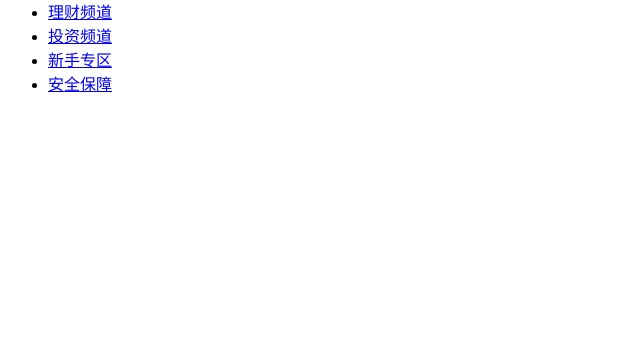
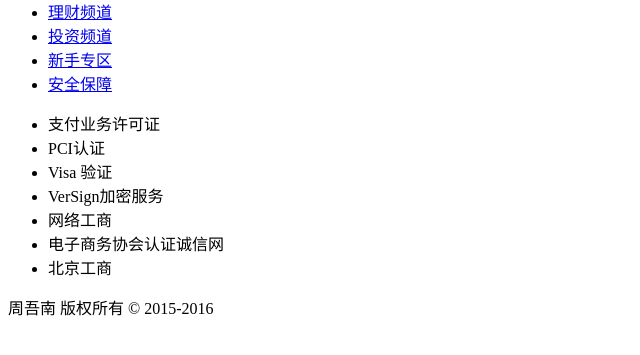
Before and after one commit to mingttong/ResponsiveWebFromImooc, a plain HTML site: page src/index.html in a window 1280 px wide. Shown: the part 249-604 px from the top of the page, without its empty margins (0-640 px from the left). Drawn offline with Linux system fonts and the light colour scheme.

Commit message:
我再提交

```diff
--- a/src/index.html
+++ b/src/index.html
@@ -35,7 +35,18 @@
     </nav>
 </header>
 <div></div>
-<footer></footer>
+<footer>
+    <ul>
+        <li><span class="icon icon-zfywxk">支付业务许可证</span></li>
+        <li><span class="icon icon-pcirz">PCI认证</span></li>
+        <li><span class="icon icon-visayz">Visa 验证</span></li>
+        <li><span class="icon icon-vsjmfw">VerSign加密服务</span></li>
+        <li><span class="icon icon-wlgs">网络工商</span></li>
+        <li><span class="icon icon-rzcs">电子商务协会认证诚信网</span></li>
+        <li><span class="icon icon-gs">北京工商</span></li>
+    </ul>
+    <p>周吾南 版权所有 © 2015-2016</p>
+</footer>
 
 </body>
 </html>
```
